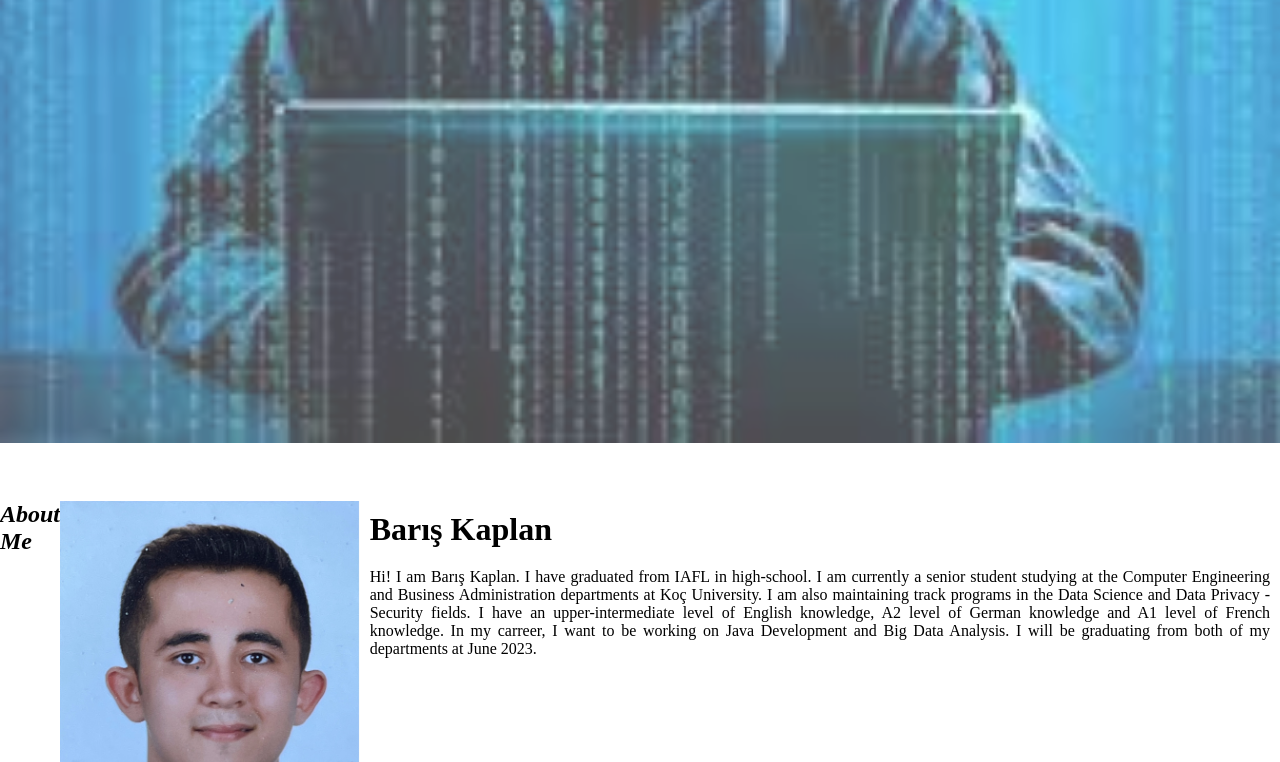
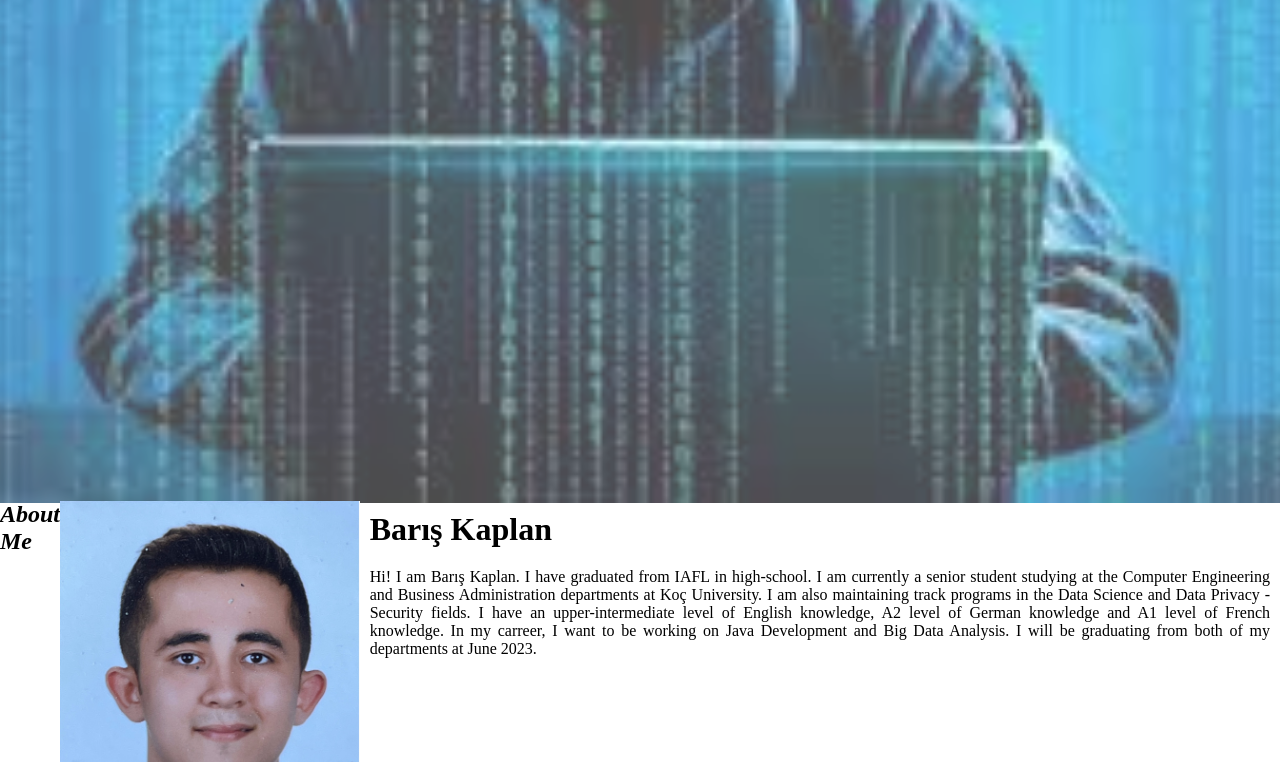
Before and after one commit to Baris000-eng/ImprovedVersionOfMyPersonalWebsite, a plain HTML site: page ImprovedVersionOfMyPersonalWebsite/index.html in a window 1280 px wide. Shown: the part 397-1159 px from the top of the page. Drawn offline with Linux system fonts and the light colour scheme.

Commit message:
Update styles.css

```diff
--- a/ImprovedVersionOfMyPersonalWebsite/styles.css
+++ b/ImprovedVersionOfMyPersonalWebsite/styles.css
@@ -57,7 +57,7 @@
     position: absolute;
     top: 0;
     right:0;
-    height: 840px;
+    height: 900px;
     width:100%;
     z-index: -1;
     opacity: .7;
```
